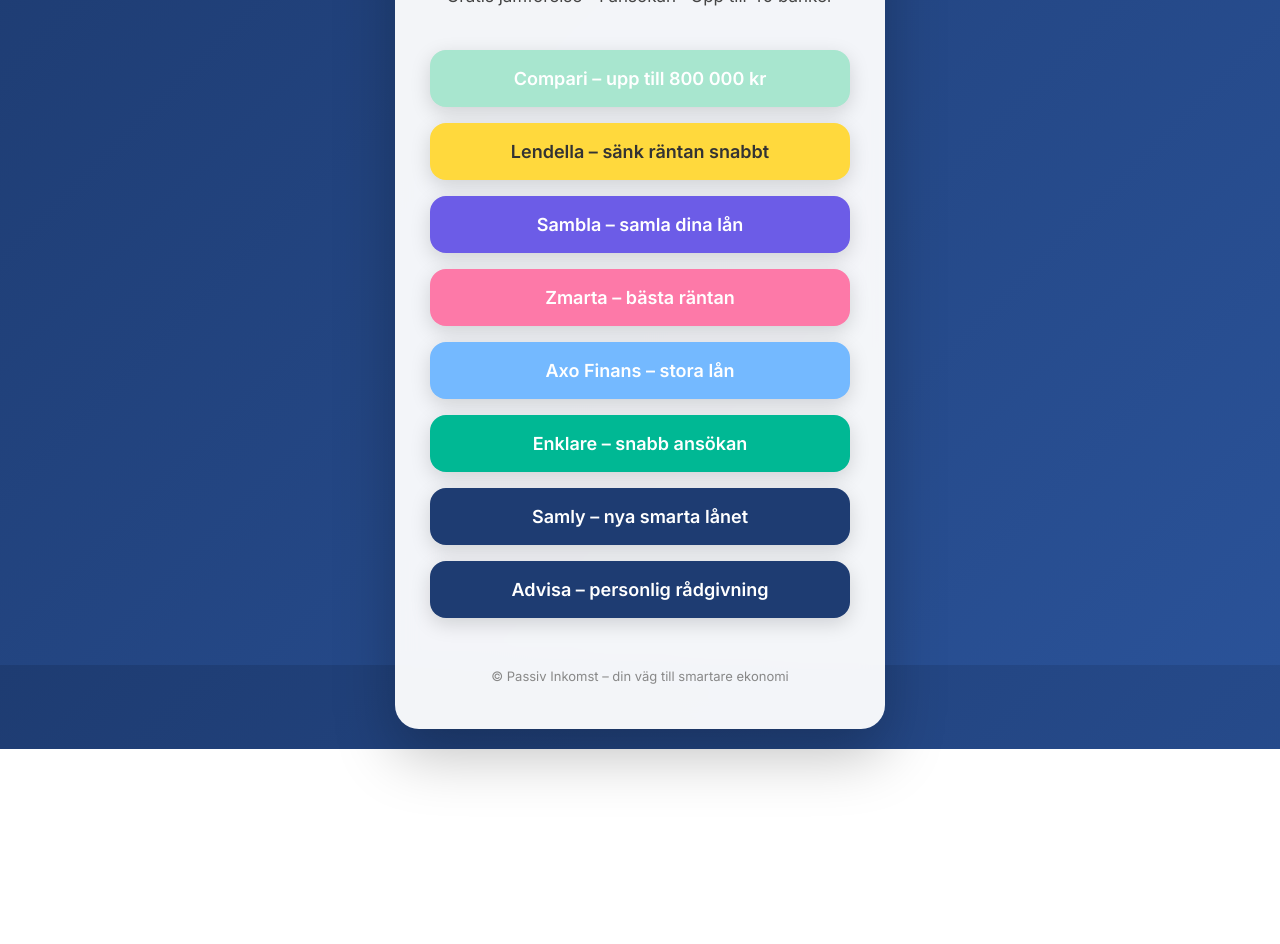
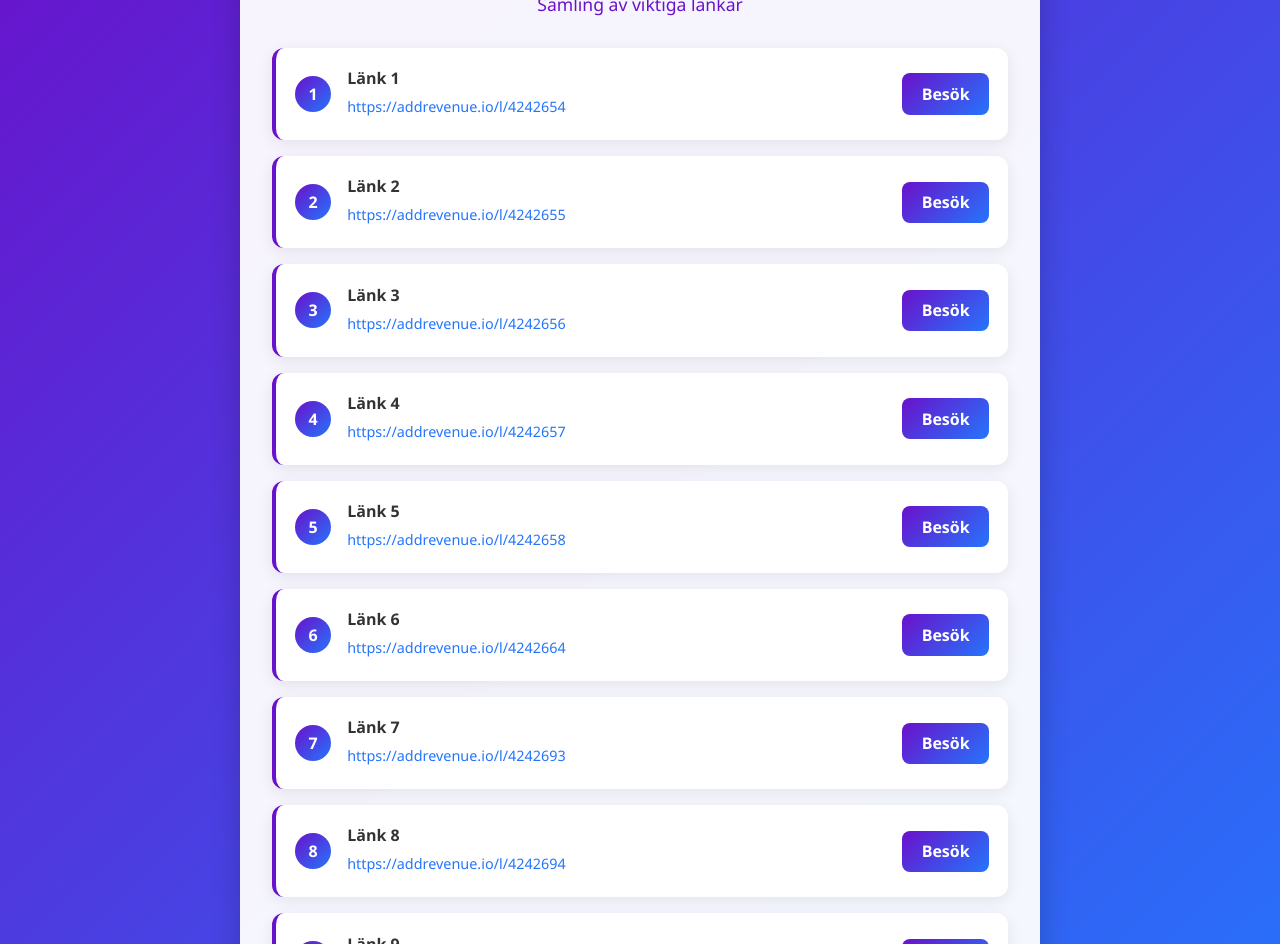
Before and after one commit to Passiv-Inkomst/PengaExpert, a plain HTML site: page index.html in a window 1280 px wide. Shown: the part 135-1079 px from the top of the page. Before the commit the page ends 884 px from the top, so only its background shows below. Drawn offline with Linux system fonts and the light colour scheme.

Commit message:
Update index.html

```diff
--- a/index.html
+++ b/index.html
@@ -1,44 +1,252 @@
 <!DOCTYPE html>
 <html lang="sv">
 <head>
-  <meta charset="utf-8">
-  <meta name="viewport" content="width=device-width, initial-scale=1">
-  <title>Jämför lån – spara tusenlappar | Passiv Inkomst</title>
-  <link href="https://fonts.googleapis.com/css2?family=Inter:wght@400;600;700&display=swap" rel="stylesheet">
-  <style>
-    body{margin:0;font-family:'Inter',sans-serif;background:linear-gradient(135deg,#1e3c72,#2a5298);color:white;display:flex;min-height:100vh;align-items:center;justify-content:center;padding:20px;background-attachment:fixed;}
-    .card{background:rgba(255,255,255,0.95);backdrop-filter:blur(12px);color:#1a1a1a;max-width:420px;width:100%;border-radius:24px;box-shadow:0 25px 60px rgba(0,0,0,0.25);padding:45px 35px;text-align:center;overflow:hidden;position:relative;}
-    .card::before{content:'';position:absolute;top:0;left:0;right:0;height:6px;background:linear-gradient(90deg,#ff6b6b,#4ecdc4,#a8e6cf,#ffd93d,#6c5ce7,#fd79a8,#74b9ff,#00b894);}
-    h1{font-size:32px;margin:0 0 14px;color:#1e3c72;}
-    p{font-size:17px;color:#444;margin:0 0 40px;line-height:1.6;}
-    .btn{display:block;background:#1e3c72;color:white;padding:18px 24px;font-size:18px;font-weight:600;border-radius:16px;text-decoration:none;margin:16px auto;transition:all .3s;box-shadow:0 6px 20px rgba(0,0,0,0.15);}
-    .btn:hover{transform:translateY(-4px);box-shadow:0 12px 30px rgba(0,0,0,0.25);}
-    .btn:nth-child(1){background:#ff6b6b;}
-    .btn:nth-child(2){background:#4ecdc4;}
-    .btn:nth-child(3){background:#a8e6cf;}
-    .btn:nth-child(4){background:#ffd93d;color:#333;}
-    .btn:nth-child(5){background:#6c5ce7;}
-    .btn:nth-child(6){background:#fd79a8;}
-    .btn:nth-child(7){background:#74b9ff;}
-    .btn:nth-child(8){background:#00b894;}
-    footer{margin-top:50px;font-size:13px;color:#888;}
-  </style>
+    <meta charset="UTF-8">
+    <meta name="viewport" content="width=device-width, initial-scale=1.0">
+    <title>Mina Länkar</title>
+    <style>
+        * {
+            margin: 0;
+            padding: 0;
+            box-sizing: border-box;
+            font-family: 'Segoe UI', Tahoma, Geneva, Verdana, sans-serif;
+        }
+
+        body {
+            background: linear-gradient(135deg, #6a11cb 0%, #2575fc 100%);
+            color: #333;
+            min-height: 100vh;
+            display: flex;
+            flex-direction: column;
+            align-items: center;
+            padding: 2rem 1rem;
+        }
+
+        .container {
+            width: 100%;
+            max-width: 800px;
+            background-color: rgba(255, 255, 255, 0.95);
+            border-radius: 20px;
+            box-shadow: 0 10px 30px rgba(0, 0, 0, 0.2);
+            overflow: hidden;
+            padding: 2rem;
+        }
+
+        header {
+            text-align: center;
+            margin-bottom: 2rem;
+        }
+
+        h1 {
+            color: #2575fc;
+            font-size: 2.5rem;
+            margin-bottom: 0.5rem;
+            font-weight: 700;
+        }
+
+        .subtitle {
+            color: #6a11cb;
+            font-size: 1.1rem;
+            font-weight: 500;
+        }
+
+        .links-container {
+            display: flex;
+            flex-direction: column;
+            gap: 1rem;
+        }
+
+        .link-card {
+            background: white;
+            border-radius: 12px;
+            padding: 1.2rem;
+            box-shadow: 0 4px 15px rgba(0, 0, 0, 0.08);
+            transition: all 0.3s ease;
+            border-left: 4px solid #6a11cb;
+            display: flex;
+            align-items: center;
+        }
+
+        .link-card:hover {
+            transform: translateY(-5px);
+            box-shadow: 0 8px 20px rgba(0, 0, 0, 0.15);
+            border-left: 4px solid #2575fc;
+        }
+
+        .link-number {
+            background: linear-gradient(135deg, #6a11cb 0%, #2575fc 100%);
+            color: white;
+            width: 36px;
+            height: 36px;
+            border-radius: 50%;
+            display: flex;
+            align-items: center;
+            justify-content: center;
+            font-weight: bold;
+            margin-right: 1rem;
+            flex-shrink: 0;
+        }
+
+        .link-content {
+            flex-grow: 1;
+        }
+
+        .link-url {
+            color: #2575fc;
+            font-size: 0.9rem;
+            word-break: break-all;
+            margin-bottom: 0.3rem;
+        }
+
+        .link-title {
+            font-weight: 600;
+            color: #333;
+            margin-bottom: 0.5rem;
+        }
+
+        .link-button {
+            background: linear-gradient(135deg, #6a11cb 0%, #2575fc 100%);
+            color: white;
+            border: none;
+            padding: 0.6rem 1.2rem;
+            border-radius: 8px;
+            font-weight: 600;
+            cursor: pointer;
+            transition: all 0.3s ease;
+            text-decoration: none;
+            display: inline-block;
+        }
+
+        .link-button:hover {
+            transform: scale(1.05);
+            box-shadow: 0 5px 15px rgba(37, 117, 252, 0.4);
+        }
+
+        footer {
+            margin-top: 2rem;
+            text-align: center;
+            color: rgba(255, 255, 255, 0.8);
+            font-size: 0.9rem;
+        }
+
+        @media (max-width: 600px) {
+            .container {
+                padding: 1.5rem;
+            }
+
+            h1 {
+                font-size: 2rem;
+            }
+
+            .link-card {
+                flex-direction: column;
+                align-items: flex-start;
+            }
+
+            .link-number {
+                margin-bottom: 0.8rem;
+            }
+
+            .link-button {
+                align-self: flex-end;
+                margin-top: 0.8rem;
+            }
+        }
+    </style>
 </head>
 <body>
-  <div class="card">
-    <h1>Jämför lån & spara pengar</h1>
-    <p>Gratis jämförelse · 1 ansökan · Upp till 40 banker</p>
+    <div class="container">
+        <header>
+            <h1>Mina Länkar</h1>
+            <p class="subtitle">Samling av viktiga länkar</p>
+        </header>
 
-    <a href="https://addrevenue.io/l/4242654" class="btn" target="_blank">Compari – upp till 800 000 kr</a>
-    <a href="https://addrevenue.io/l/4242655" class="btn" target="_blank">Lendella – sänk räntan snabbt</a>
-    <a href="https://addrevenue.io/l/4242656" class="btn" target="_blank">Sambla – samla dina lån</a>
-    <a href="https://addrevenue.io/l/4242657" class="btn" target="_blank">Zmarta – bästa räntan</a>
-    <a href="https://addrevenue.io/l/4242658" class="btn" target="_blank">Axo Finans – stora lån</a>
-    <a href="https://addrevenue.io/l/4242664" class="btn" target="_blank">Enklare – snabb ansökan</a>
-    <a href="https://addrevenue.io/l/4242693" class="btn" target="_blank">Samly – nya smarta lånet</a>
-    <a href="https://addrevenue.io/l/4242694" class="btn" target="_blank">Advisa – personlig rådgivning</a>
+        <div class="links-container">
+            <div class="link-card">
+                <div class="link-number">1</div>
+                <div class="link-content">
+                    <div class="link-title">Länk 1</div>
+                    <div class="link-url">https://addrevenue.io/l/4242654</div>
+                </div>
+                <a href="https://addrevenue.io/l/4242654" target="_blank" class="link-button">Besök</a>
+            </div>
 
-    <footer>© Passiv Inkomst – din väg till smartare ekonomi</footer>
-  </div>
+            <div class="link-card">
+                <div class="link-number">2</div>
+                <div class="link-content">
+                    <div class="link-title">Länk 2</div>
+                    <div class="link-url">https://addrevenue.io/l/4242655</div>
+                </div>
+                <a href="https://addrevenue.io/l/4242655" target="_blank" class="link-button">Besök</a>
+            </div>
+
+            <div class="link-card">
+                <div class="link-number">3</div>
+                <div class="link-content">
+                    <div class="link-title">Länk 3</div>
+                    <div class="link-url">https://addrevenue.io/l/4242656</div>
+                </div>
+                <a href="https://addrevenue.io/l/4242656" target="_blank" class="link-button">Besök</a>
+            </div>
+
+            <div class="link-card">
+                <div class="link-number">4</div>
+                <div class="link-content">
+                    <div class="link-title">Länk 4</div>
+                    <div class="link-url">https://addrevenue.io/l/4242657</div>
+                </div>
+                <a href="https://addrevenue.io/l/4242657" target="_blank" class="link-button">Besök</a>
+            </div>
+
+            <div class="link-card">
+                <div class="link-number">5</div>
+                <div class="link-content">
+                    <div class="link-title">Länk 5</div>
+                    <div class="link-url">https://addrevenue.io/l/4242658</div>
+                </div>
+                <a href="https://addrevenue.io/l/4242658" target="_blank" class="link-button">Besök</a>
+            </div>
+
+            <div class="link-card">
+                <div class="link-number">6</div>
+                <div class="link-content">
+                    <div class="link-title">Länk 6</div>
+                    <div class="link-url">https://addrevenue.io/l/4242664</div>
+                </div>
+                <a href="https://addrevenue.io/l/4242664" target="_blank" class="link-button">Besök</a>
+            </div>
+
+            <div class="link-card">
+                <div class="link-number">7</div>
+                <div class="link-content">
+                    <div class="link-title">Länk 7</div>
+                    <div class="link-url">https://addrevenue.io/l/4242693</div>
+                </div>
+                <a href="https://addrevenue.io/l/4242693" target="_blank" class="link-button">Besök</a>
+            </div>
+
+            <div class="link-card">
+                <div class="link-number">8</div>
+                <div class="link-content">
+                    <div class="link-title">Länk 8</div>
+                    <div class="link-url">https://addrevenue.io/l/4242694</div>
+                </div>
+                <a href="https://addrevenue.io/l/4242694" target="_blank" class="link-button">Besök</a>
+            </div>
+
+            <div class="link-card">
+                <div class="link-number">9</div>
+                <div class="link-content">
+                    <div class="link-title">Länk 9</div>
+                    <div class="link-url">https://addrevenue.io/l/4242780</div>
+                </div>
+                <a href="https://addrevenue.io/l/4242780" target="_blank" class="link-button">Besök</a>
+            </div>
+        </div>
+    </div>
+
+    <footer>
+        <p>Skapad med ❤️ för GitHub</p>
+    </footer>
 </body>
 </html>
```
